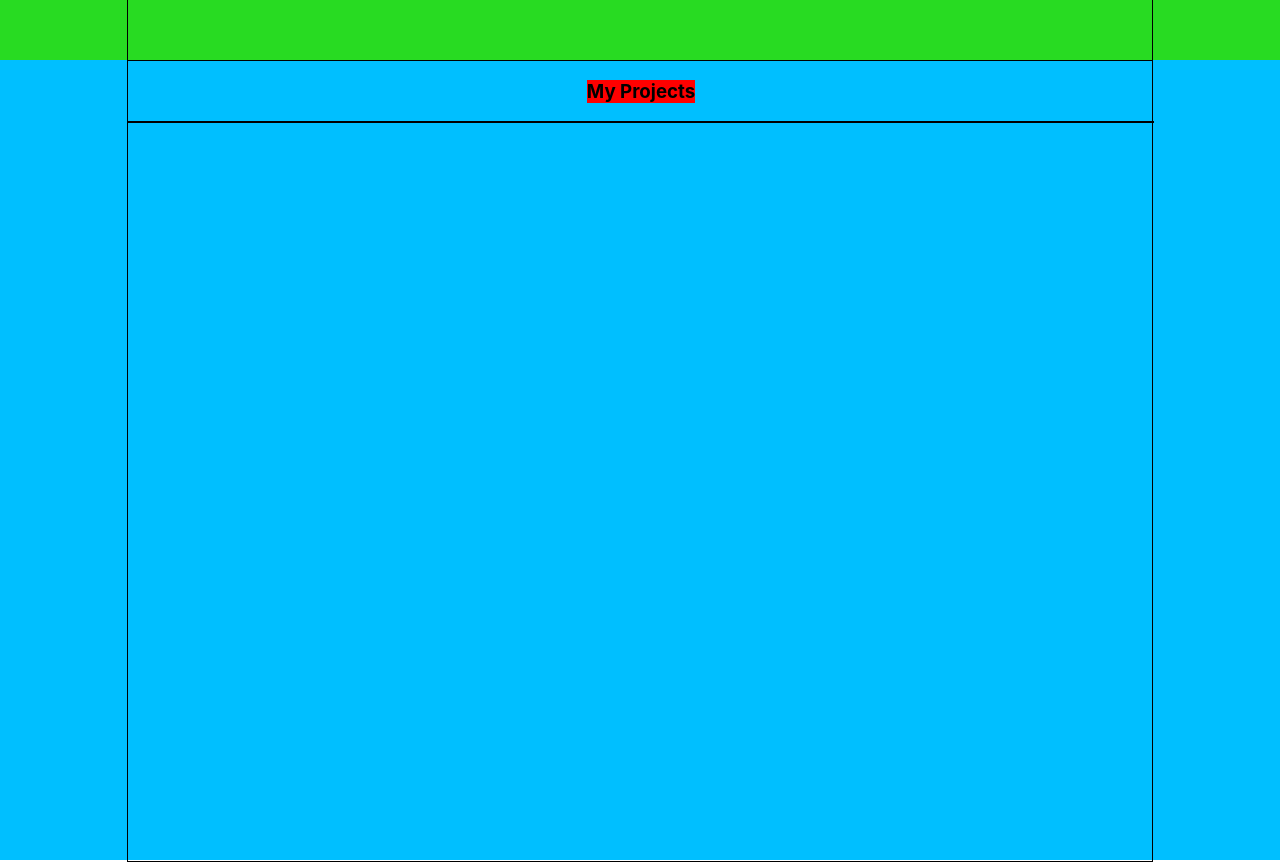
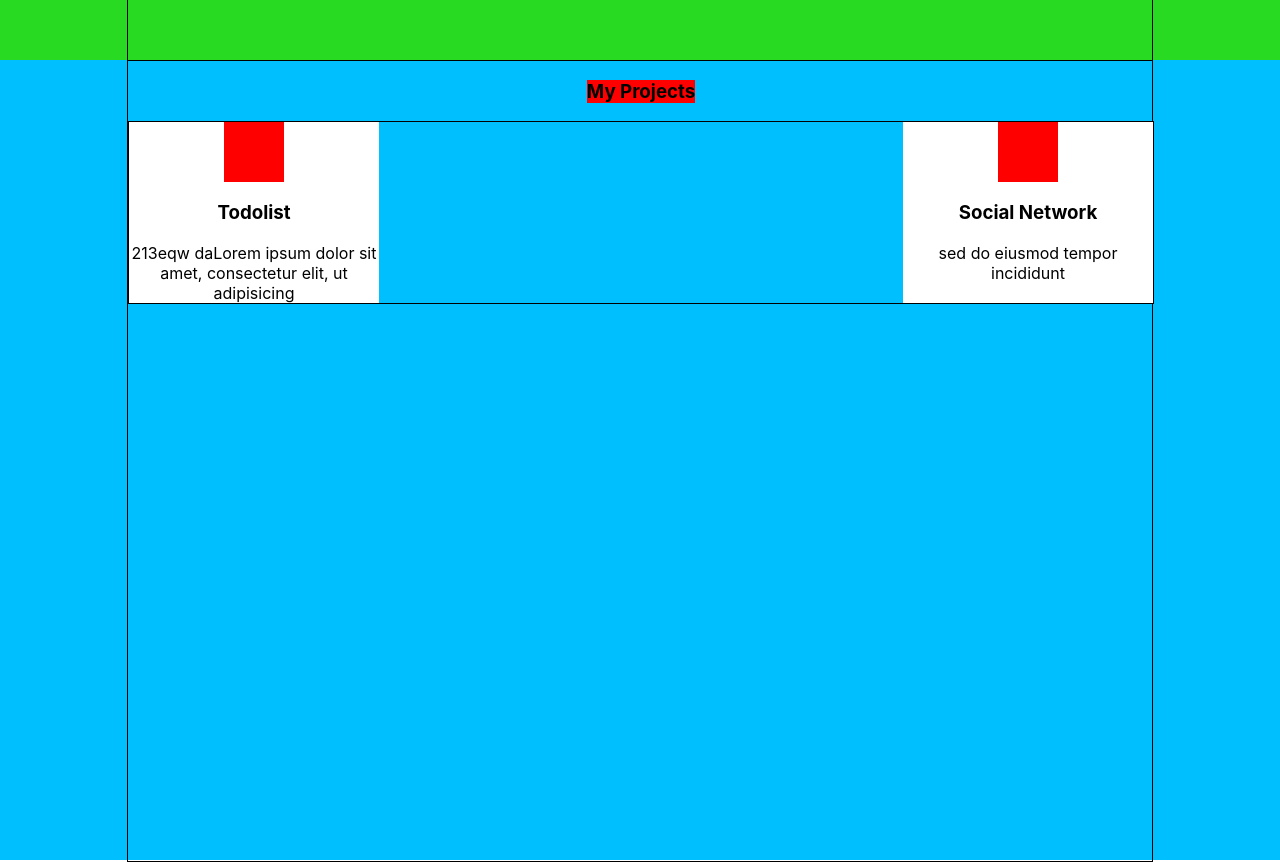
Before and after one commit to wavewavewavewave/portfolio, a React (Create React App) app: page / in a window 1280 px wide. Shown: the part 1620-2482 px from the top of the page. Built offline with nearby package versions, Linux system fonts and the light colour scheme.

Commit message:
My Projects block

```diff
--- a/src/myProjects/MyProjects.js
+++ b/src/myProjects/MyProjects.js
@@ -1,6 +1,7 @@
 import React from 'react';
 import s from './MyProjects.module.css';
 import styleContainer from "../common/styles/Container.module.css";
+import Project from "./projects/Project";
 
 
 function MyProjects(props) {
@@ -9,7 +10,8 @@ function MyProjects(props) {
             <div className={` ${styleContainer.container}  ${s.projectsContainer}  `}>
                 <h3 className={s.title}>My Projects</h3>
                 <div className={s.projects}>
-
+                        <Project projectName={'Todolist'} discription={'213eqw da' +'Lorem ipsum dolor sit amet, consectetur elit,  ut adipisicing'}/>
+                        <Project projectName={'Social Network'} discription={'sed do eiusmod tempor incididunt'}/>
                 </div>
             </div>
         </div>
--- a/src/myProjects/MyProjects.module.css
+++ b/src/myProjects/MyProjects.module.css
@@ -11,6 +11,9 @@
 .projects {
     border: 1px solid;
     width: 100%;
+    display: flex;
+    justify-content: space-between;
+    flex-wrap: wrap;
 }
 
 .title{
--- a/src/myProjects/projects/Project.js
+++ b/src/myProjects/projects/Project.js
@@ -5,9 +5,11 @@ import s from './Project.module.css';
 function Project(props) {
     return (
         <div className={s.project}>
-            <div></div>
-
-
+            <div className={s.icon}></div>
+            <h3>{props.projectName}</h3>
+            <span>
+                {props.discription}
+            </span>
         </div>
     );
 }
--- a/src/myProjects/projects/Project.module.css
+++ b/src/myProjects/projects/Project.module.css
@@ -1,3 +1,13 @@
 .project{
-
+    width: 250px;
+    background-color: white;
+    display: flex;
+    flex-direction: column;
+    align-items: center;
+    text-align: center;
 }
+.icon {
+    height: 60px;
+    width: 60px;
+    background-color: red;
+}
```
